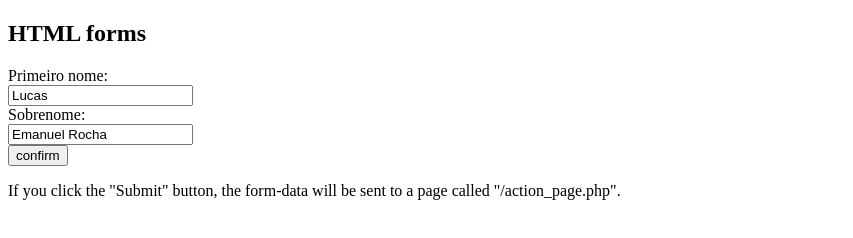
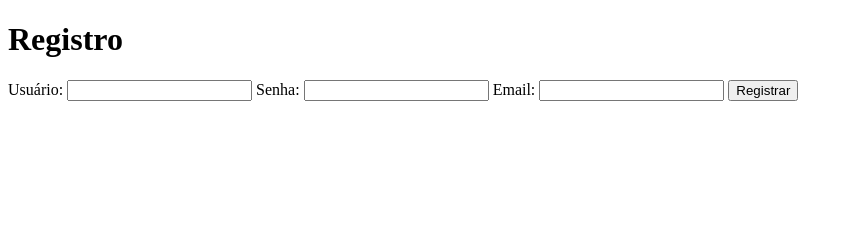
Before and after one commit to LucasRocha-CMD/aula-talento-tech.github.io, a plain HTML site: page index.html in a window 1280 px wide. Shown: the whole page, without its empty margins (0-853 px from the left). Drawn offline with Linux system fonts and the light colour scheme.

Commit message:
Update index.html

```diff
--- a/index.html
+++ b/index.html
@@ -1,17 +1,23 @@
 <!DOCTYPE html>
-<html>
+<html lang="pt-br">
+<head>
+    <meta charset="UTF-8">
+    <meta name="viewport" content="width=device-width, initial-scale=1.0">
+    <title>Registro</title>
+</head>
 <body>
+    <h1>Registro</h1>
+    <form action="envia-registro.php" method="post">
+        <label for="usuario">Usuário:</label>
+        <input type="text" id="usuario" name="usuario" required>
 
-<h2>HTML forms</h2>
-	<form action="teste.html">
-    	<label for="fname">Primeiro nome:</label><br>
-        <input type="text" id="fname" name="fname" value="Lucas"><br>
-        <label for="lname">Sobrenome:</label><br>
-        <input type="text" id="lname "name="lname" value="Emanuel Rocha"><br>
-        <input type="submit" value="confirm">
+        <label for="senha">Senha:</label>
+        <input type="password" id="senha" name="senha" required>
+
+        <label for="email">Email:</label>
+        <input type="email" id="email" name="email" required>
+
+        <button type="submit">Registrar</button>
     </form>
-
-<p>If you click the "Submit" button, the form-data will be sent to a page called "/action_page.php".</p>
-
 </body>
 </html>
```
